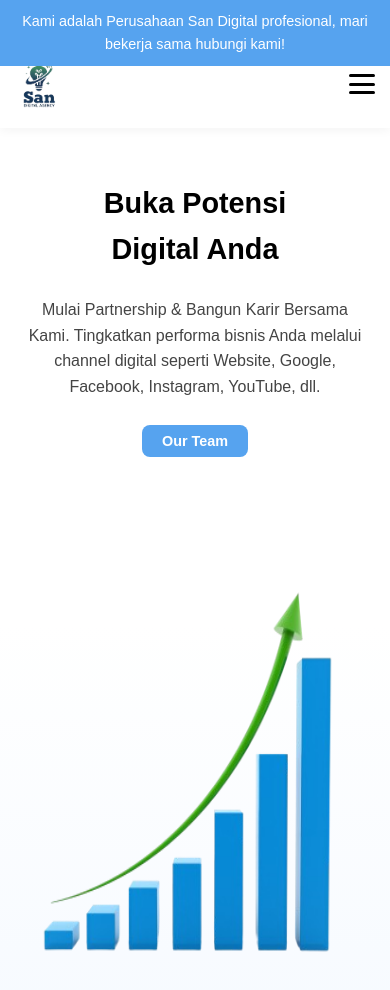
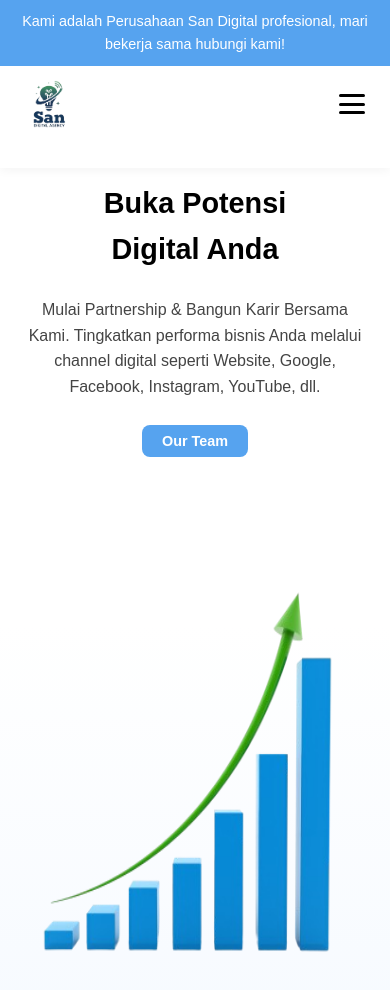
Before and after one commit to FebrianyRenata02/San-Digital-Academy, a website: page index.html in a window 390 px wide. Shown: the top 990 px of the page. Drawn offline with Linux system fonts and the light colour scheme.

Commit message:
Update style.css

```diff
--- a/style.css
+++ b/style.css
@@ -498,7 +498,7 @@ footer {
 
 @media (max-width: 500px) {
   .navbar {
-    padding: 20px 15px;
+  padding: 40px 25px;
   }
 
   .logo {
```
